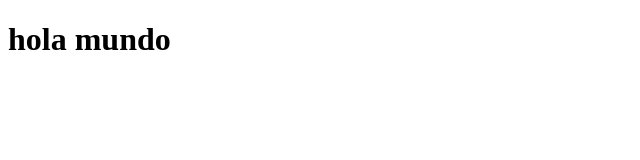
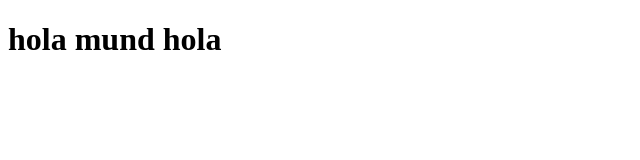
Before and after one commit to alerommic/SMEAGOL, a plain HTML site: page index.html in a window 1280 px wide. Shown: the whole page, without its empty margins (0-640 px from the left). Drawn offline with Linux system fonts and the light colour scheme.

Commit message:
intento 2

```diff
--- a/index.html
+++ b/index.html
@@ -5,7 +5,7 @@
     <title></title>
   </head>
   <body>
-    <h1>hola mundo</h1>
+    <h1>hola mund hola</h1>
     <header></header>
     <main></main>
     <footer></footer>
```
